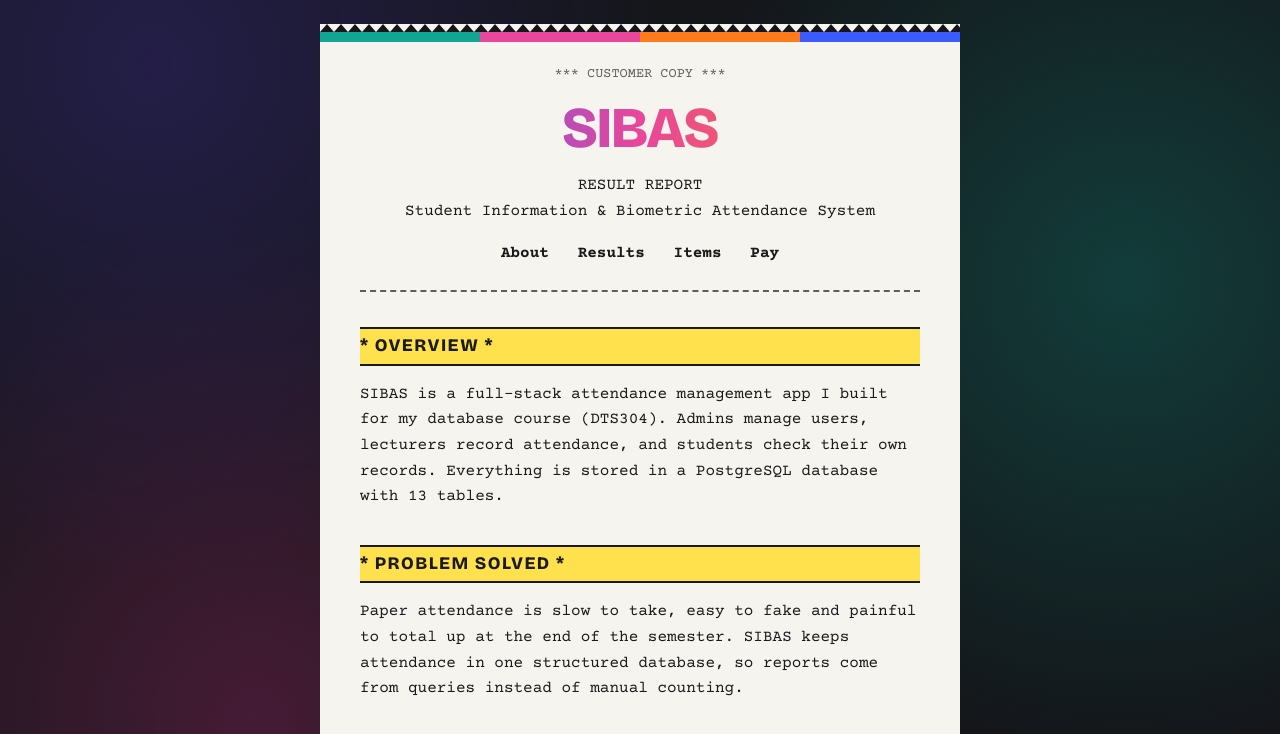
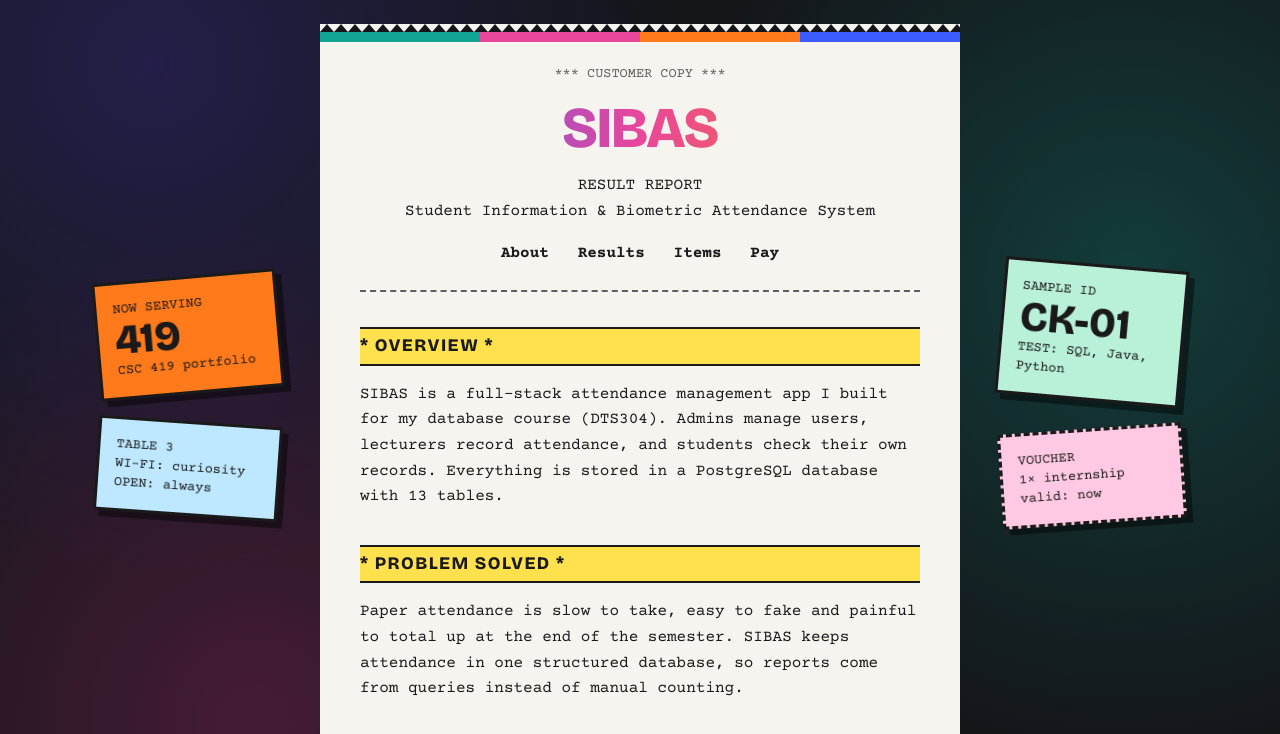
Before and after one commit to sga-30/portfolio, a plain HTML site: page project.html in a window 1280 px wide. Shown: the top 734 px of the page. Drawn offline with nearby package versions, Linux system fonts and the light colour scheme.

Commit message:
Add sidebars with serving and sample information

```diff
--- a/project.html
+++ b/project.html
@@ -39,5 +39,7 @@
 <footer><p class="c small">Chidi Okoli, Matric No. 23120111043<br>CSC 419, Pan-Atlantic University</p></footer>
 </div>
 <div class="tear bottom"></div>
+<aside class="side left" aria-hidden="true"><div class="sticker s1">NOW SERVING<b>419</b>CSC 419 portfolio</div><div class="sticker s2">TABLE 3<br>WI-FI: curiosity<br>OPEN: always</div></aside>
+<aside class="side right" aria-hidden="true"><div class="sticker s3">SAMPLE ID<br><b>CK-01</b>TEST: SQL, Java, Python</div><div class="sticker s4">VOUCHER<br>1&times; internship<br>valid: now</div></aside>
 <div id="bar"></div><div id="toast" role="status" aria-live="polite"></div>
 <script src="script.js"></script></body></html>
```
